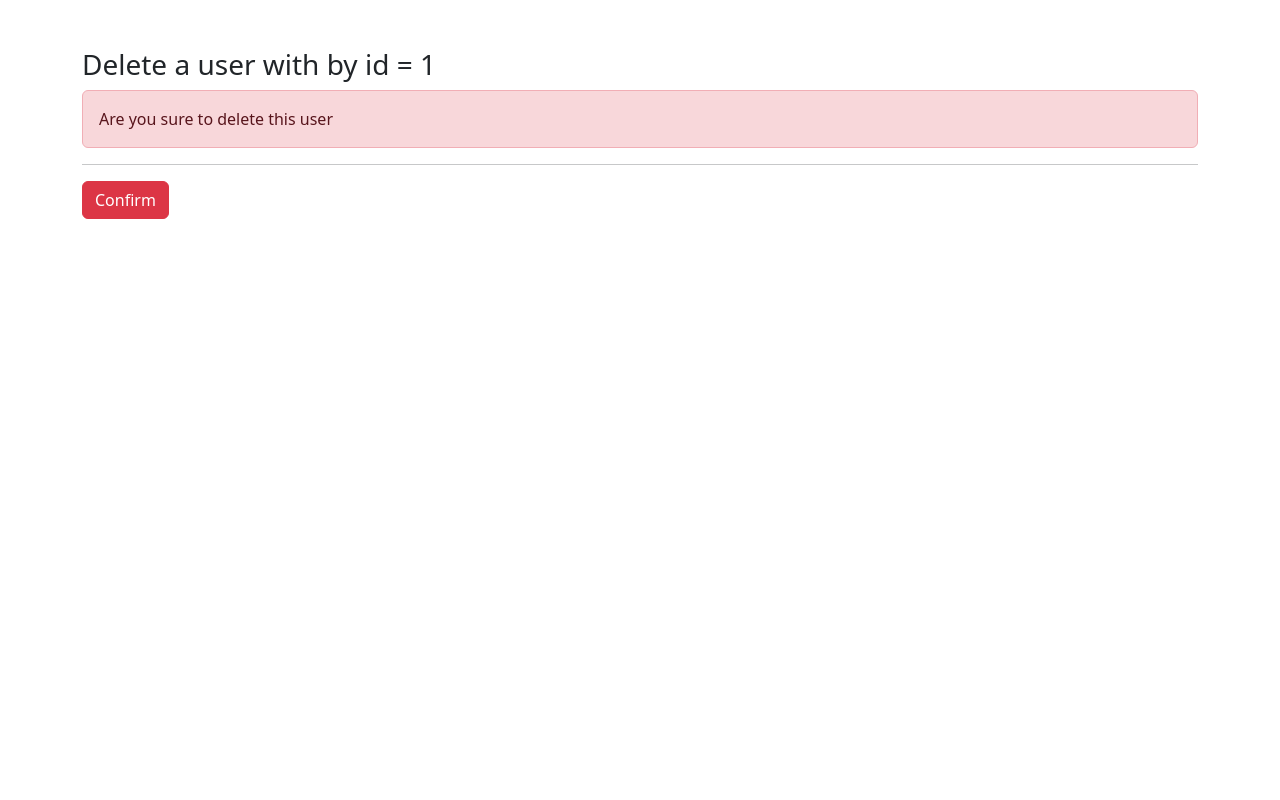
After one commit to TranTienDanh-05/spring-mvc, a Java web app: page /admin/user/delete/1 in a window 1280 px wide. The commit adds this page. Run offline with Spring Boot 4, a stand-in JSP engine, Linux system fonts and the light colour scheme.

Commit message:
future delete a user

```diff
--- a/tech/src/main/java/com/example/tech/controller/UserController.java
+++ b/tech/src/main/java/com/example/tech/controller/UserController.java
@@ -9,8 +9,12 @@ import org.springframework.web.bind.annotation.RequestMapping;
 import org.springframework.web.bind.annotation.RequestMethod;
 import org.springframework.ui.Model;
 import com.example.tech.domain.User;
+import com.example.tech.repository.UserRepository;
 import com.example.tech.service.UserSevice;
 import org.springframework.web.bind.annotation.PostMapping;
+import org.springframework.web.bind.annotation.RequestBody;
+import org.springframework.web.bind.annotation.GetMapping;
+import org.springframework.web.bind.annotation.RequestParam;
 
 @Controller
 public class UserController {
@@ -58,14 +62,12 @@ public class UserController {
     }
 
     @PostMapping("/admin/user/update")
-    public String postUpdateUser(@ModelAttribute("newUser") User userUpdate) {
+    public String postUpdateUser(Model model, @ModelAttribute("newUser") User userUpdate) {
         User currentUser = this.userService.getUserById(userUpdate.getId());
-
         if (currentUser != null) {
             currentUser.setAddress(userUpdate.getAddress());
             currentUser.setFullname(userUpdate.getFullname());
             currentUser.setPhone(userUpdate.getPhone());
-            currentUser.setEmail(userUpdate.getEmail());
             this.userService.handleSaveUser(currentUser);
         }
         return "redirect:/admin/user";
@@ -77,4 +79,18 @@ public class UserController {
         return "redirect:/admin/user";
     }
 
+    @GetMapping("/admin/user/delete/{id}")
+    public String getDeleteUserPage(Model model, @PathVariable long id) {
+        model.addAttribute("id", id);
+        User user = new User();
+        user.setId(id);
+        model.addAttribute("newUser", user);
+        return "/admin/user/delete";
+    }
+
+    @PostMapping("/admin/user/delete/{id}")
+    public String postDeleteUser(Model model, @ModelAttribute("newUser") User tech) {
+        this.userService.deleteAUser(tech.getId());
+        return "redirect:/admin/user";
+    }
 }
--- a/tech/src/main/java/com/example/tech/repository/UserRepository.java
+++ b/tech/src/main/java/com/example/tech/repository/UserRepository.java
@@ -19,4 +19,7 @@ public interface UserRepository extends JpaRepository<User, Long> {
     List<User> findAll();
 
     User findById(long id);
+
+    void deleteById(long id);
+
 }
--- a/tech/src/main/java/com/example/tech/service/UserSevice.java
+++ b/tech/src/main/java/com/example/tech/service/UserSevice.java
@@ -32,4 +32,8 @@ public class UserSevice {
         System.out.println(techUser);
         return techUser;
     }
+
+    public void deleteAUser(long id) {
+        this.userRepository.deleteById(id);
+    }
 }
--- /dev/null
+++ b/tech/src/main/webapp/WEB-INF/view/admin/user/delete.jsp
@@ -0,0 +1,46 @@
+<%@page contentType="text/html" pageEncoding="UTF-8" %>
+    <%@ taglib prefix="c" uri="http://java.sun.com/jsp/jstl/core" %>
+        <%@taglib uri="http://www.springframework.org/tags/form" prefix="form" %>
+
+            <html lang="en">
+
+            <head>
+                <meta charset="UTF-8">
+                <meta name="viewport" content="width=device-width, initial-scale=1.0">
+                <title>Delete User</title>
+                <!-- Latest compiled and minified CSS -->
+                <link href="https://cdn.jsdelivr.net/npm/bootstrap@5.3.2/dist/css/bootstrap.min.css" rel="stylesheet">
+
+                <!-- Latest compiled JavaScript -->
+                <script src="https://cdn.jsdelivr.net/npm/bootstrap@5.3.2/dist/js/bootstrap.bundle.min.js"></script>
+
+                <script src="https://ajax.googleapis.com/ajax/libs/jquery/3.7.1/jquery.min.js"></script>
+                <link href="/css/demo.css" rel="stylesheet">
+            </head>
+
+            <body>
+                <div class="container mt-5">
+                    <div class="row">
+                        <div class="col -12 mx-auto">
+                            <div class="d-flex justify-content-between">
+                                <h3>Delete a user with by id = ${id}</h3>
+                            </div>
+                            <div class="alert alert-danger">
+                                Are you sure to delete this user
+                            </div>
+                            <hr>
+                            <form:form method="post" action="/admin/user/delete/${id}" modelAttribute="newUser">
+                                <div class="mb-3" style="display: none;">
+                                    <label class="form-label">Id</label>
+                                    <form:input type="text" class="form-control" path="id" value="${id}" />
+                                </div>
+                                <button class="btn btn-danger">Confirm</button>
+                            </form:form>
+
+                        </div>
+                    </div>
+                </div>
+
+            </body>
+
+            </html>
--- a/tech/src/main/webapp/WEB-INF/view/admin/user/table-user.jsp
+++ b/tech/src/main/webapp/WEB-INF/view/admin/user/table-user.jsp
@@ -42,7 +42,8 @@
                                                 <a href="/admin/user/${user.id}" class="btn btn-success">View</a>
                                                 <a href="/admin/user/update/${user.id}"
                                                     class="btn btn-warning mx-2">Update</a>
-                                                <button class="btn btn-danger">Delete</button>
+                                                <a href="/admin/user/delete/${user.id}"
+                                                    class="btn btn-danger">Delete</a>
                                             </td>
                                         </tr>
                                     </c:forEach>
```
